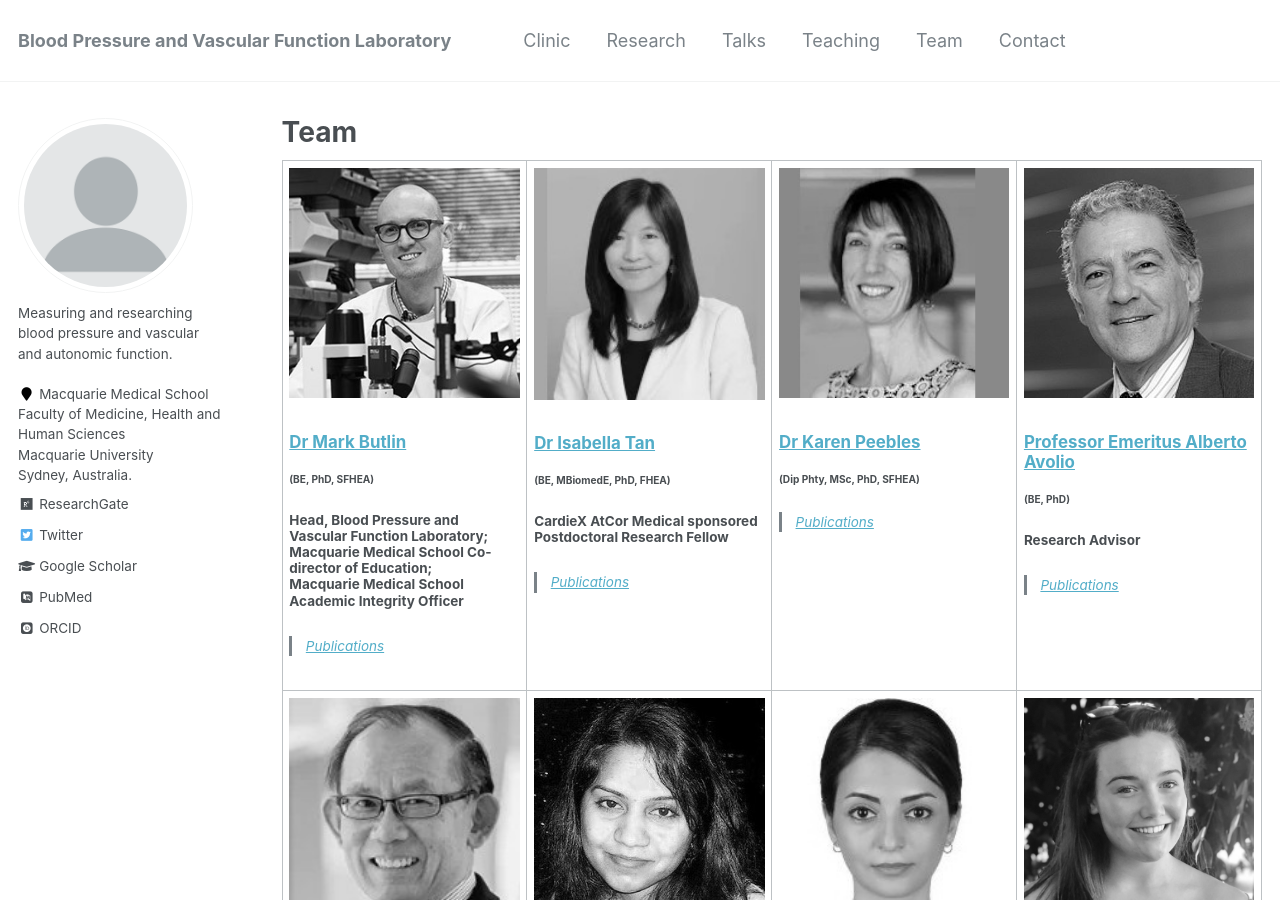
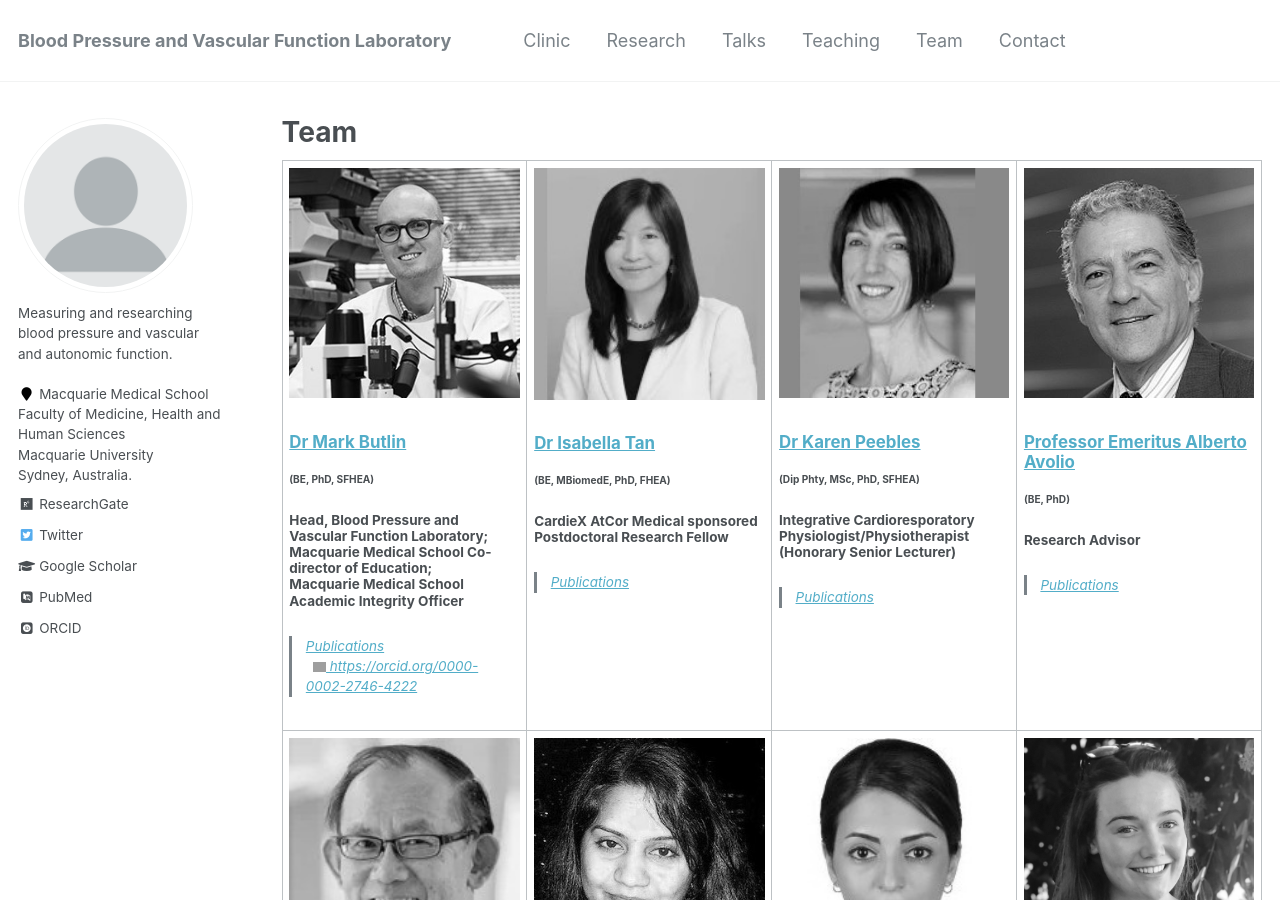
Before and after one commit to bpaflab/bpaflab.github.io, a Jekyll site: the page built from _pages/team.html, in a window 1280 px wide and 900 px high. Built offline with Jekyll 4.4.1, drawn with Linux system fonts in a browser that asks for light colours; some web fonts are replaced; some of the changed lines change nothing that is shown; some of the changed text lies outside the part shown; grey boxes are pictures that could not be loaded.

Commit message:
Update team.html
Update to Karen Peeble's title.

```diff
--- a/_pages/team.html
+++ b/_pages/team.html
@@ -19,7 +19,20 @@ author_profile: true
         <h2>Dr Mark Butlin</h2></a>
         <h6>(BE, PhD, SFHEA)</h6>
         <h3>Head, Blood Pressure and Vascular Function Laboratory;<br>Macquarie Medical School Co-director of Education;<br>Macquarie Medical School Academic Integrity Officer</h3>
-        <blockquote><a href="https://pubmed.ncbi.nlm.nih.gov/?term=(butlin%2C%20M%5BAuthor%5D)%20AND%20((%222005%2F01%2F01%22%5BDate%20-%20Entry%5D%20%3A%20%223000%22%5BDate%20-%20Entry%5D))&sort=date&timeline=expanded">Publications</a></blockquote>
+        <blockquote><a href="https://pubmed.ncbi.nlm.nih.gov/?term=(butlin%2C%20M%5BAuthor%5D)%20AND%20((%222005%2F01%2F01%22%5BDate%20-%20Entry%5D%20%3A%20%223000%22%5BDate%20-%20Entry%5D))&sort=date&timeline=expanded">Publications</a><br>
+            <a
+            class="underline"
+            href="https://orcid.org/0000-0002-2746-4222"
+            target="orcid.widget"
+            rel="me noopener noreferrer"
+            style="vertical-align: top">
+            <img
+                src="https://orcid.org/sites/default/files/images/orcid_16x16.png"
+                style="width: 1em; margin-inline-start: 0.5em"
+                alt="ORCID iD icon"/>
+              https://orcid.org/0000-0002-2746-4222
+            </a>
+      </blockquote>
     </td>
     <td width="25%" style="vertical-align:top">
       <a href="https://researchers.mq.edu.au/en/persons/isabella-tan"><img src="../images/people_isabella_tan_gs.jpg" width="100%"  alt="Photo of Isabella Tan.">
@@ -32,7 +45,7 @@ author_profile: true
       <a href="https://researchers.mq.edu.au/en/persons/karen-peebles"><img src="../images/people_karen_peebles_gs.jpg" width="100%"  alt="Photo of Karen Peebles.">
       <h2>Dr Karen Peebles</h2></a>
       <h6>(Dip Phty, MSc, PhD, SFHEA)</h6>
-      <h3></h3>
+      <h3>Integrative Cardioresporatory Physiologist/Physiotherapist<br>(Honorary Senior Lecturer)</h3>
       <blockquote><a href="https://researchers.mq.edu.au/en/persons/karen-peebles/publications/">Publications</a></blockquote>
     </td>
     <td width="25%" style="vertical-align:top">
@@ -148,8 +161,8 @@ author_profile: true
     </td>
   </tr>
 </table>
-
-<h1>Blood Pressure and Vascular Function Laboratory Alumni</h1>
+<p>&nbsp</p>
+<h1>Alumni</h1>
 
 <h2>Past staff</h2>
 <table>
@@ -275,7 +288,7 @@ Related</a></blockquote>
       <img src="../images/people_wendy_liu_gs.jpg" width="100%"  alt="Photo of Wendy Liu.">
       <h2>Dr Wendy Liu</h2>
       <h3>2012</h3>
-      <blockquote>Investigation of arterial function affected by inflammation induced by ionizing radiation.</blockquote>
+      <blockquote><a href="https://multisearch.mq.edu.au/permalink/61MACQUARIE_INST/1c87tk9/alma99197992810802171"></a>Investigation of arterial function affected by inflammation induced by ionizing radiation.</a></blockquote>
     </td>
     <td width="16%" style="vertical-align:top">
       <img src="../images/people_keith_ng_gs.jpg" width="100%"  alt="Photo of Keith Wan-Kee Ng.">
@@ -337,7 +350,7 @@ Related</a></blockquote>
       <img src="../images/people_wendy_liu_gs.jpg" width="100%"  alt="Photo of Wendy Liu.">
       <h2>Wendy Liu</h2>
       <h3>2008, UNSW</h3>
-      <blockquote><a href="https://multisearch.mq.edu.au/permalink/61MACQUARIE_INST/1c87tk9/alma99197992810802171">Quantification of response of aortic pulse wave velocity to changes in systemic arterial pressure following infusion of vasoactive agents in rat.</a></blockquote>
+      <blockquote>Quantification of response of aortic pulse wave velocity to changes in systemic arterial pressure following infusion of vasoactive agents in rat.</blockquote>
     </td>
   </tr>
 </table>
```
